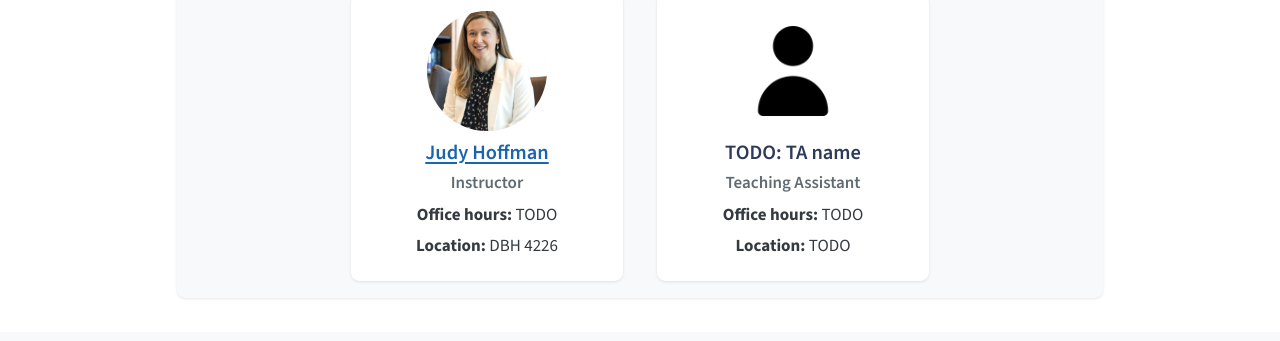
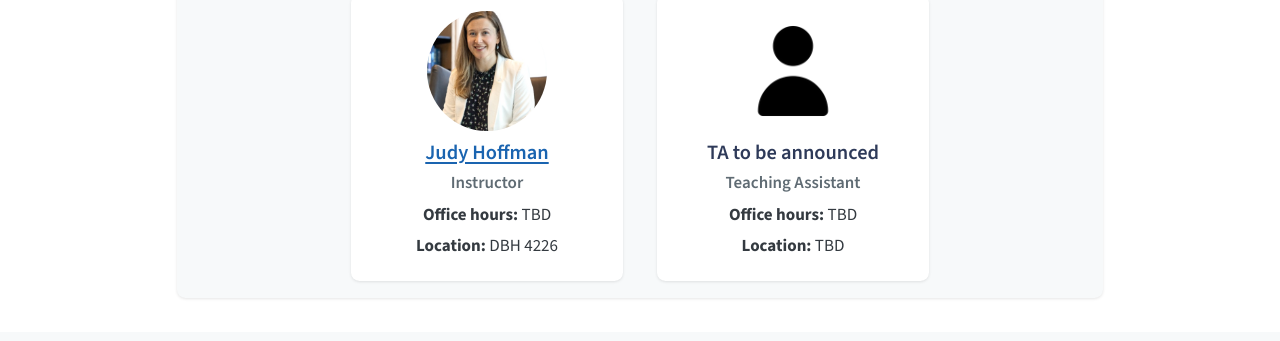
Before and after one commit to jhoffman/cs117-fa26, a Jekyll site: the page built from index.html, in a window 1280 px wide and 900 px high, scrolled down 521 px. Shown: the part 510-851 px from the top of the window. Built offline with Jekyll 4.4.1, drawn with Linux system fonts in a browser that asks for light colours.

Commit message:
Add Canvas, Gradescope and Ed links; mark office hours TBD
Co-Authored-By: Claude Opus 5.5 <noreply@anthropic.com>

```diff
--- a/_config.yml
+++ b/_config.yml
@@ -15,9 +15,9 @@ lecture_location: "SH 174"
 grace_days: 2
 
 # Leave a link empty ("") until it exists; the site shows "coming soon" instead
-ed_discussion: ""
-canvas: ""
-gradescope: ""
+ed_discussion: "https://edstem.org/us/courses/101227"
+canvas: "https://canvas.eee.uci.edu/courses/84319"
+gradescope: "https://www.gradescope.com/courses/1347314"
 slides: ""
 staff_email: ""
 
--- a/_data/staff.yml
+++ b/_data/staff.yml
@@ -4,12 +4,12 @@
   role: "Instructor"
   img: "assets/images/instructor.jpg"
   url: "https://jhoffman.github.io/"
-  office_hours: "TODO"
+  office_hours: "TBD"
   location: "DBH 4226"
 
-- name: "TODO: TA name"
+- name: "TA to be announced"
   role: "Teaching Assistant"
   img: "assets/images/person.png"
   url: ""
-  office_hours: "TODO"
-  location: "TODO"
+  office_hours: "TBD"
+  location: "TBD"
```
